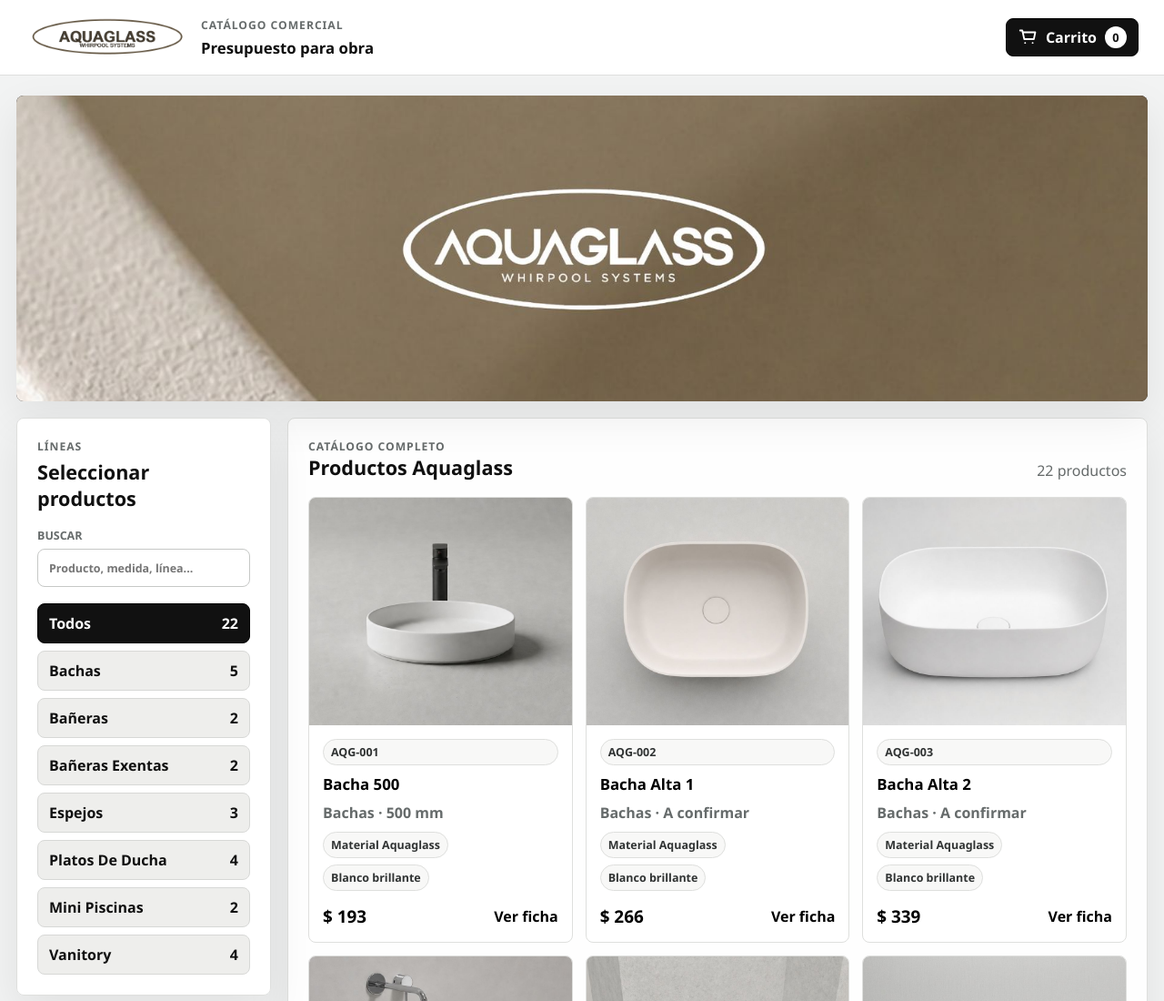
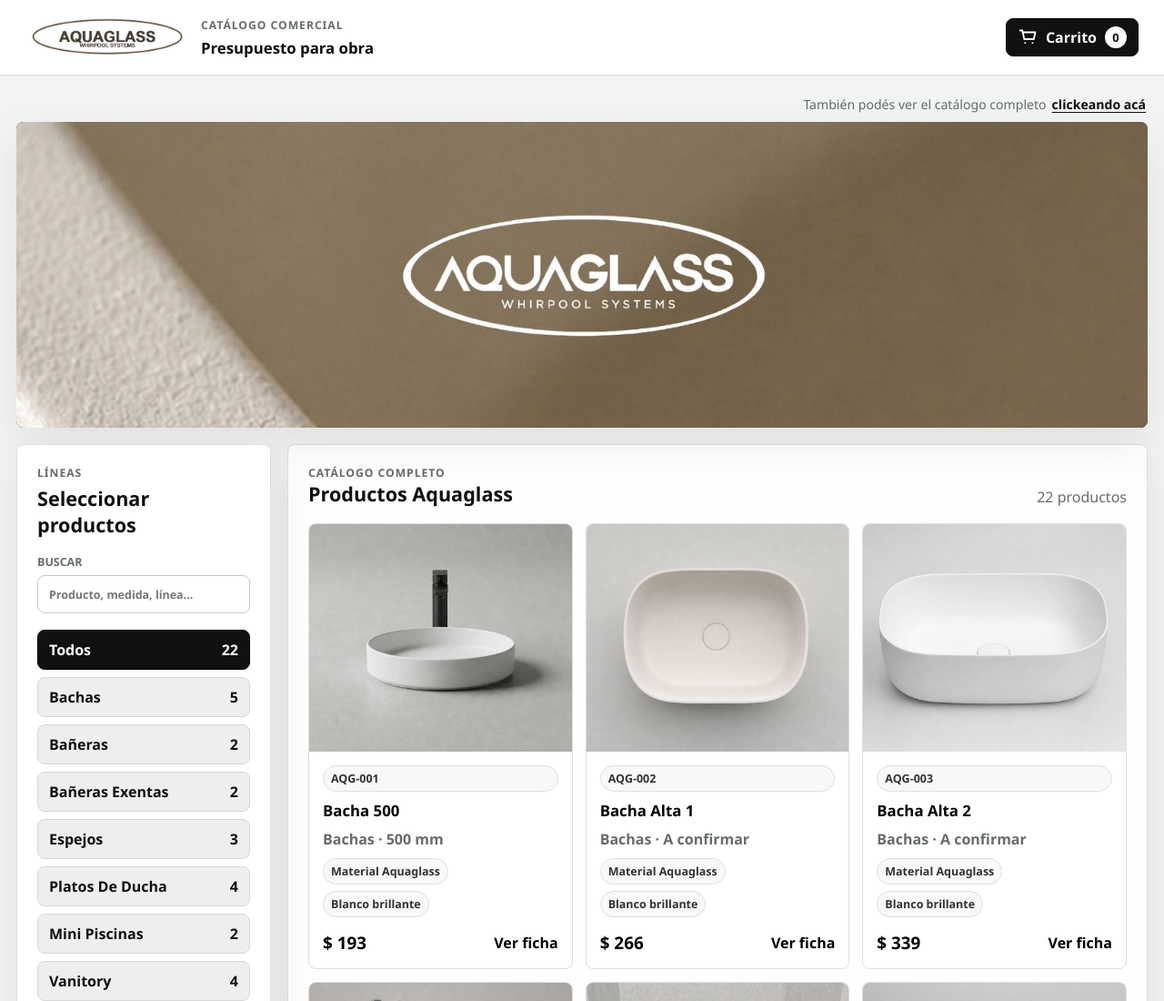
Before and after one commit to biancottoe-sys/Cotizador-nuevo-aqua, a plain HTML site: page index.html in a window 1280 px wide. Shown: the top 1100 px of the page at 91% size. Drawn offline with Linux system fonts and the light colour scheme.

Commit message:
Add files via upload

```diff
--- a/css/styles.css
+++ b/css/styles.css
@@ -157,6 +157,25 @@
 
 .view-page[hidden] {
   display: none;
+}
+
+.catalog-notice {
+  display: flex;
+  justify-content: flex-end;
+  gap: 6px;
+  margin: 0 2px 10px;
+  color: var(--muted);
+  font-size: 0.88rem;
+}
+
+.catalog-notice a {
+  color: var(--ink);
+  font-weight: 850;
+  text-underline-offset: 3px;
+}
+
+.catalog-notice a:hover {
+  color: #444;
 }
 
 .hero {
--- a/index.html
+++ b/index.html
@@ -31,6 +31,10 @@
 
     <main>
       <div class="view-page" id="catalogView">
+        <div class="catalog-notice">
+          <span>También podés ver el catálogo completo</span>
+          <a href="assets/catalogo-pdf/aquaglass-catalogo-productos-2026.pdf" target="_blank" rel="noopener">clickeando acá</a>
+        </div>
         <section class="hero" id="inicio">
           <a class="hero-media hero-link" href="assets/catalogo-pdf/aquaglass-catalogo-productos-2026.pdf" target="_blank" rel="noopener" aria-label="Ver catálogo Aquaglass en PDF">
             <img id="heroImage" src="assets/catalogo-pdf/catalog-cover.jpg" alt="Catálogo Aquaglass">
```
